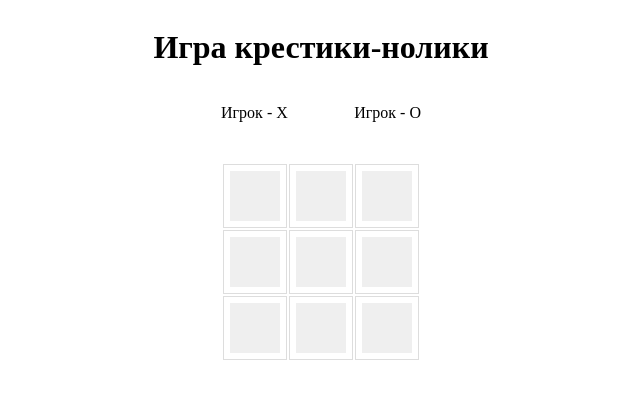
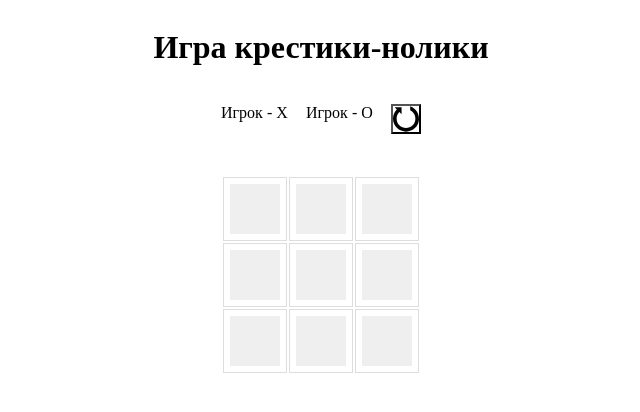
Before and after one commit to kricact/tic-tac-toe-game, a plain HTML site: page index.html in a window 1280 px wide. Shown: the whole page, without its empty margins (319-959 px from the left). Drawn offline with Linux system fonts and the light colour scheme.

Commit message:
Добавлена картинка для обнавления

```diff
--- a/custom.css
+++ b/custom.css
@@ -64,3 +64,11 @@ th, td {
 .end-game-show {
     display: block;
 }
+
+.game__restart {
+    width: 30px;
+    height: 30px;
+    background-image: url("img/restart.svg");
+    background-size: contain;
+    background-color: rgba(93, 123, 145, 0);
+}
--- a/index.html
+++ b/index.html
@@ -12,6 +12,9 @@
             <ul class="players">
                 <li class="players__item players__item--step">Игрок - X</li>
                 <li class="players__item">Игрок - O</li>
+                <li class="">
+                    <button class="game__restart"></button>
+                </li>
             </ul>
             <table class="field">
                 <tbody>
@@ -54,6 +57,9 @@
         <div class="end-game">
             <p>Игра окончена!</p>
             <p class="end-game__words"></p>
+            <p> Запустить игру заново?
+                <button class="game__restart"></button>
+            </p>
         </div>
     </main>
 
```
Also changed, not shown: img/restart.svg (added).
